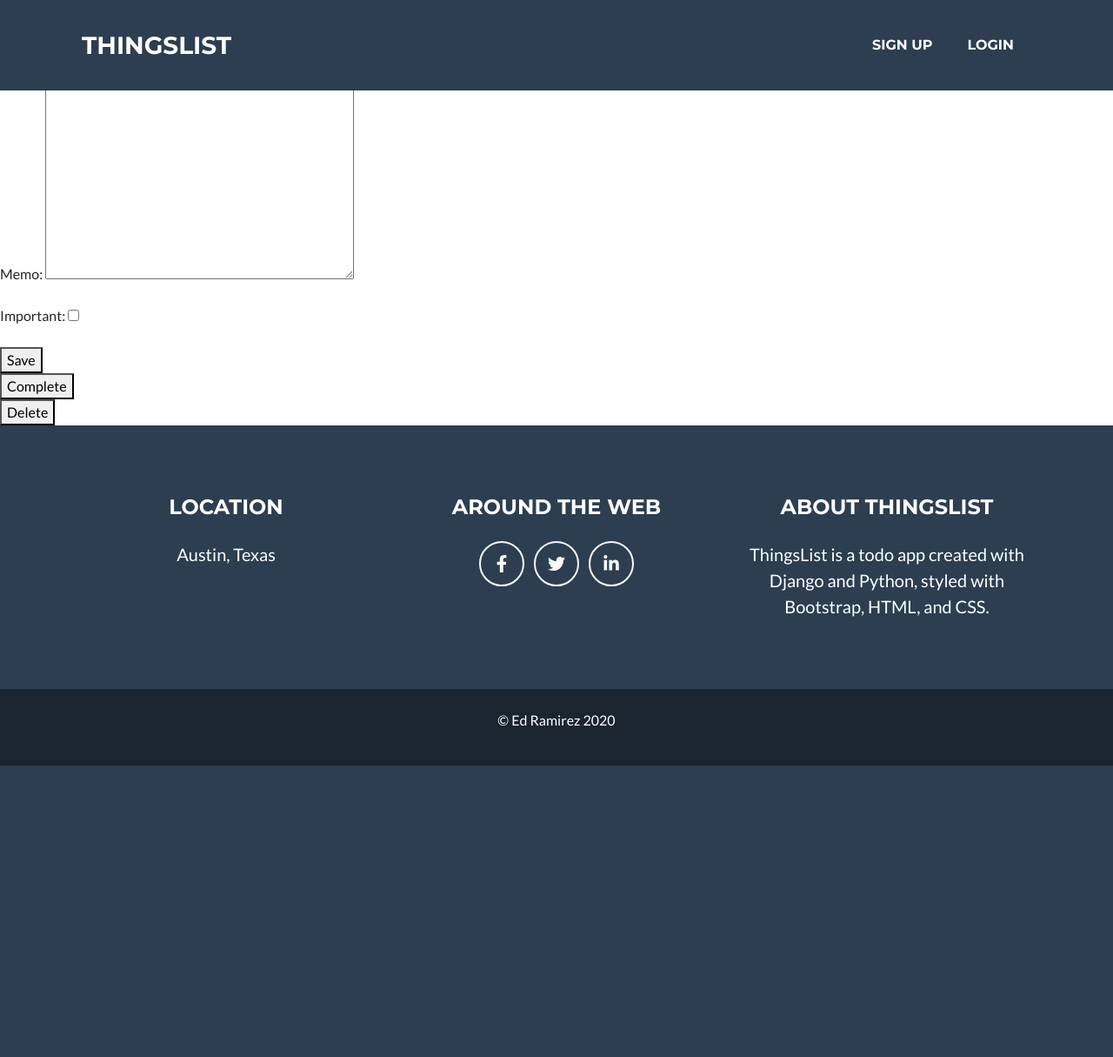
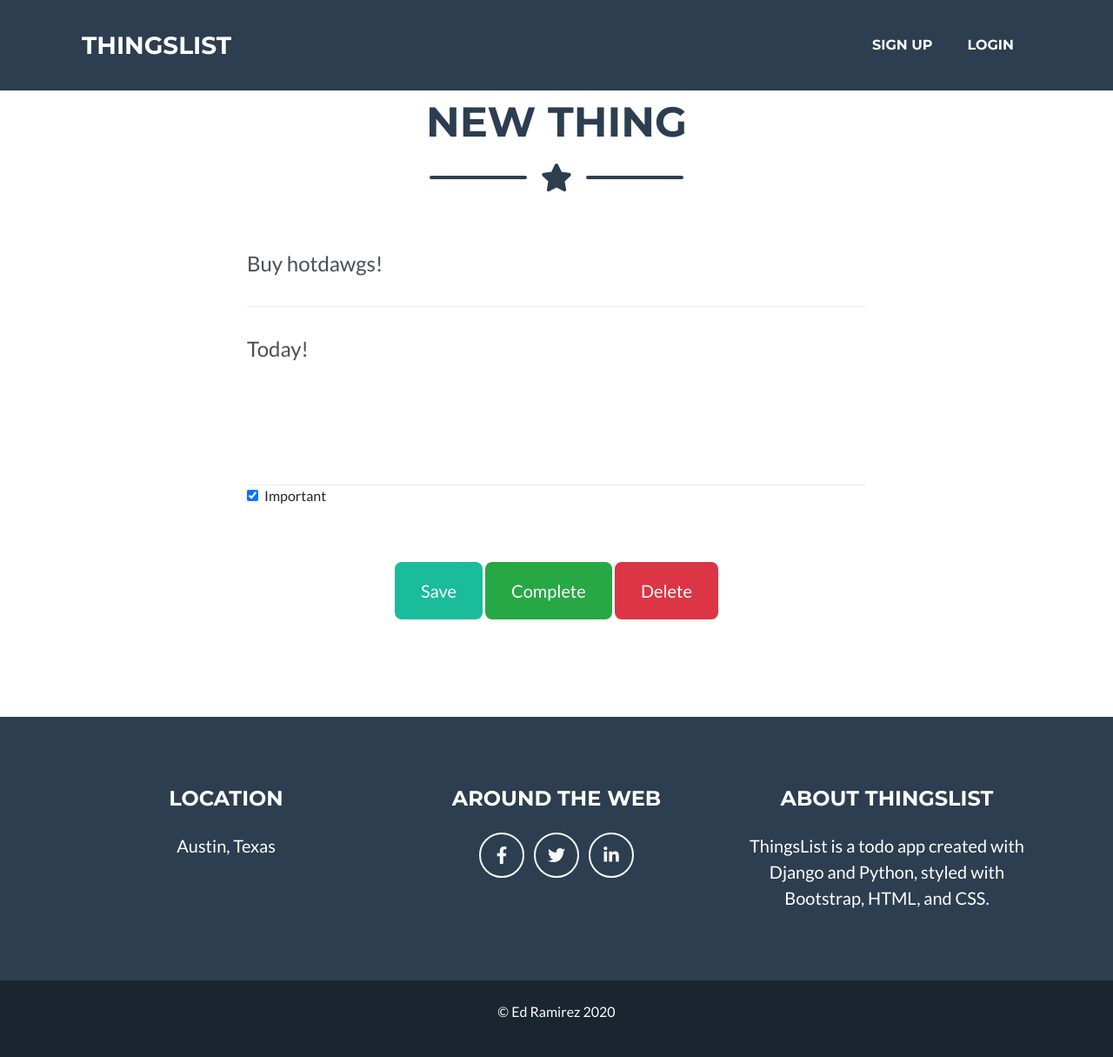
Before and after one commit to ednaustin/thingslist, a Django app: template things/templates/things/viewthing.html in a window 1280 px wide. Shown: the whole page at 87% size. Before the commit the page ends 880 px from the top, so only its background shows below. Run offline with Django 3.2, Linux system fonts and the light colour scheme; the template is opened without the code that fills it: values that come from a table or form of the project are taken from there, others are empty; data comes from the database, SQL or seed files in the repository; both versions use the stored data as it was after the commit; some libraries are stand-ins or nearby versions.

Commit message:
finished current and complete things pages

```diff
--- a/things/templates/things/currentthings.html
+++ b/things/templates/things/currentthings.html
@@ -30,7 +30,7 @@
                 <div class="list-group-flush">
                   {% for newthings in things %}
                     <a href="{% url 'viewthing' newthings.id %}" class="list-group-item" style="text-decoration:none"><p class="text-uppercase font-weight-bold mt-4">
-                    {% if newthings.important %}<b>{% endif %} {{ newthings.title }} {% if newthings.important %}</b>{% endif %}
+                    {% if newthings.important %}<i>{% endif %} {{ newthings.title }} {% if newthings.important %}</i>{% endif %}
                     {% if newthings.memo %} - {{ newthings.memo}} {% endif %}
                     </p>
                     </a>
--- a/things/templates/things/loginuser.html
+++ b/things/templates/things/loginuser.html
@@ -46,7 +46,7 @@
 
             <br/>
             <div id="success"></div>
-            <div class="form-group text-center mt-4"><button class="btn btn-primary btn-xl" id="sendMessageButton" type="submit">Sign Up</button></div>
+            <div class="form-group text-center mt-4"><button class="btn btn-primary btn-xl" id="sendMessageButton" type="submit">Login</button></div>
         </form>
         <br>
         <div class="text-center">
--- a/things/templates/things/viewthing.html
+++ b/things/templates/things/viewthing.html
@@ -2,6 +2,78 @@
 
 {% block content %}
 
+
+<br/>
+
+ <!-- Create Section-->
+ <section class="page-section" id="contact">
+   <div class="container">
+       <!-- Contact Section Heading-->
+       <h2 class="page-section-heading text-center text-uppercase text-secondary mb-0">New Thing</h2>
+       <!-- Icon Divider-->
+       <div class="divider-custom">
+           <div class="divider-custom-line"></div>
+           <div class="divider-custom-icon"><i class="fas fa-star"></i></div>
+           <div class="divider-custom-line"></div>
+       </div>
+       <!-- Contact Section Form-->
+       <div class="row">
+           <div class="col-lg-8 mx-auto">
+               {% if error %}
+                   <div class="alert alert-danger" role="alert">
+                       {{ error }}
+                   </div>
+               {% endif %}
+
+             <form method="POST">
+                {% csrf_token %}
+                 <div class="control-group">
+                     <div class="form-group floating-label-form-group controls mb-0 pb-2">
+                         <label>Title</label>
+                         <input class="form-control" id="title" type="text" name="title" value="{{ thing.title }}" required/>
+                         <p class="help-block text-danger"></p>
+                     </div>
+                 </div>
+
+                 <div class="control-group">
+                     <div class="form-group floating-label-form-group controls mb-0 pb-2">
+                         <label>Memo</label>
+                         <textarea class="form-control" rows="4" name="memo" id="memo">{{ thing.memo }}</textarea>
+                         <p class="help-block text-danger"></p>
+                     </div>
+                 </div>
+
+                 <div class="form-group form-check">
+                    <input type="checkbox" name="important" class="form-check-input" id="important" {% if thing.important %}checked{% endif %}>
+                    <label class="form-check-label" for="important" text="font-weight-bold"> Important</label>
+                 </div>
+
+                 <br />
+                 <div id="success"></div>
+                 <div class="form-group text-center mt-4">
+                   <button class="btn btn-primary btn-xl" type="submit">Save</button>
+                   <button type="button" class="btn btn-success btn-xl" onclick="$('#completething').click()">Complete</button>
+                   <button type="button" class="btn btn-danger btn-xl" onclick="$('#deletething').click()">Delete</button>
+                 </div>
+             </form>
+           </div>
+       </div>
+   </div>
+
+   {% if todo.datecompleted is None %}
+   <form style='display: none;' method="POST" action="{% url 'completething' thing.id %}">
+     {% csrf_token %}
+   <button id="completething" type="submit">Complete</button>
+   </form>
+   {% endif %}
+   <form style='display: none;' method="POST" action="{% url 'deletething' thing.id %}">
+     {% csrf_token %}
+   <button id="deletething" type="submit">Delete</button>
+   </form>
+
+ </section>
+
+<!--
 {{ error }}
 
 {{ thing.title }}
@@ -21,5 +93,6 @@
   {% csrf_token %}
 <button type="submit">Delete</button>
 </form>
+-->
 
 {% endblock %}
```
Also changed, not shown: things/templates/things/completedthings.html (+51 -0 lines), things/templates/things/createthings.html (+9 -3 lines), db.sqlite3.
